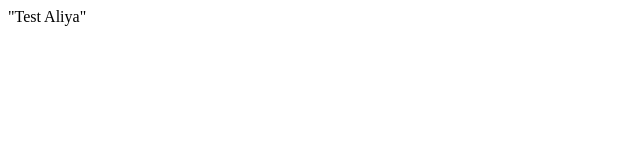
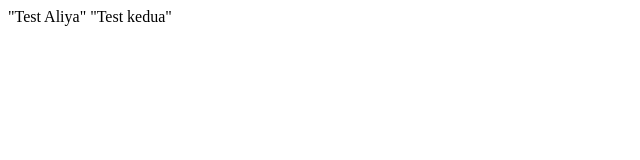
Before and after one commit to Nasuhaaaa/PROJECT, a plain HTML site: page index.html in a window 1280 px wide. Shown: the full height of the page, 0-640 px from the left. Drawn offline with Linux system fonts and the light colour scheme.

Commit message:
Test kedua

```diff
--- a/index.html
+++ b/index.html
@@ -8,6 +8,7 @@
 <body>
     <div>
         "Test Aliya"
+        "Test kedua"
     </div>
 </body>
 </html>
```
